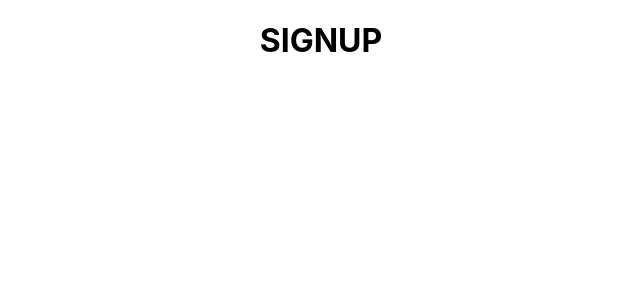
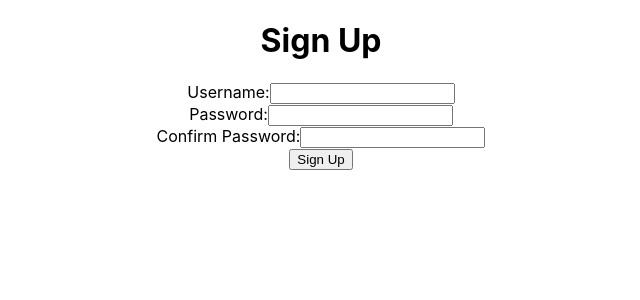
Before and after one commit to beom1995/portfolio-java-fullstack, a React (Create React App) app in the folder front-end/: page /signup in a window 1280 px wide. Shown: the top 300 px of the page, without its empty margins (319-959 px from the left). Built offline with nearby package versions, Linux system fonts and the light colour scheme.

Commit message:
#Fix : front-end js of login, singup, search, tag

```diff
--- a/front-end/src/App.js
+++ b/front-end/src/App.js
@@ -18,7 +18,7 @@ function App() {
         <Route path="/login" element={<Login />} />
         <Route path="/signup" element={<Signup />} />
         <Route path="/search" element={<Search />} />
-        <Route path="/tag/:tagName" element={<Tag />} />
+        <Route path="/tag" element={<Tag />} />
         <Route path="/project/:projectId" element={<Project />} />
         <Route path="/error" element={<Error />} />
       </Routes>
--- a/front-end/src/components/Login.js
+++ b/front-end/src/components/Login.js
@@ -1,10 +1,86 @@
-import react from "react";
+import React, { useState, useEffect } from 'react';
+import { useNavigate, useLocation } from 'react-router-dom';
+import axios from 'axios';
+import { useCookies } from 'react-cookie';
 
-export default function Login() {
+const Login = () => {
+  const [username, setUsername] = useState('');
+  const [password, setPassword] = useState('');
+  const [error, setError] = useState('');
+  const navigate = useNavigate();
+  const location = useLocation();
+  const [cookies, setCookie, removeCookie] = useCookies(['token']);
+  const [isLoggedIn, setIsLoggedIn] = useState(false);
 
-    return (
-        <div>
-            <h1>Welcome</h1>
-        </div>
-    );
-}
+  useEffect(() => {
+    // 쿠키에 토큰이 있으면 로그인 상태로 간주
+    if (cookies.token) {
+      setIsLoggedIn(true);
+    }
+  }, [cookies.token]);
+
+  const handleUsernameChange = (e) => {
+    setUsername(e.target.value);
+  };
+
+  const handlePasswordChange = (e) => {
+    setPassword(e.target.value);
+  };
+
+  const handleLogin = async () => {
+    try {
+      const response = await axios.post('/api/login', {
+        username,
+        password,
+      });
+      // 로그인 성공 시 쿠키에 토큰 저장 및 home 페이지로 이동
+      setCookie('token', response.data.token, { path: '/' });
+      setIsLoggedIn(true);
+      const redirectTo = location.state?.from || '/home';
+      navigate(redirectTo);
+    } catch (error) {
+      setError('Invalid username or password');
+    }
+  };
+
+  const handleSignup = () => {
+    navigate('/signup');
+  };
+
+  const handleLogout = () => {
+    // 쿠키에서 토큰 삭제
+    removeCookie('token');
+    setIsLoggedIn(false);
+    navigate('/login');
+  };
+
+  return (
+    <div>
+      <h1>Welcome</h1>
+      <div>
+        <label htmlFor="username">Username:</label>
+        <input
+          type="text"
+          id="username"
+          value={username}
+          onChange={handleUsernameChange}
+        />
+      </div>
+      <div>
+        <label htmlFor="password">Password:</label>
+        <input
+          type="password"
+          id="password"
+          value={password}
+          onChange={handlePasswordChange}
+        />
+      </div>
+      {error && <div className="error">{error}</div>}
+      <button onClick={handleLogin}>Login</button>
+      <button onClick={handleSignup}>Sign Up</button>
+      {isLoggedIn && <button onClick={handleLogout}>Logout</button>}
+    </div>
+  );
+};
+
+export default Login;
--- a/front-end/src/components/Search.js
+++ b/front-end/src/components/Search.js
@@ -1,10 +1,38 @@
-import react from "react";
+import React, { useState } from 'react';
+import { useNavigate } from 'react-router-dom';
 
-export default function Search() {
+const Search = () => {
+  const [searchTerm, setSearchTerm] = useState('');
+  const navigate = useNavigate();
 
-    return (
-        <div>
-            <h1>SEARCH</h1>
-        </div>
-    );
-}
+  const handleSearchTermChange = (e) => {
+    setSearchTerm(e.target.value);
+  };
+
+  const handleSearch = () => {
+    navigate(`/search?q=${searchTerm}`);
+  };
+
+  const handleKeyPress = (e) => {
+    if (e.key === 'Enter') {
+      handleSearch();
+    }
+  };
+
+  return (
+    <div>
+      <div>
+        <input
+          type="text"
+          placeholder="Search..."
+          value={searchTerm}
+          onChange={handleSearchTermChange}
+          onKeyPress={handleKeyPress}
+        />
+        <button onClick={handleSearch}>Search</button>
+      </div>
+    </div>
+  );
+};
+
+export default Search;
--- a/front-end/src/components/Signup.js
+++ b/front-end/src/components/Signup.js
@@ -1,10 +1,81 @@
-import react from "react";
+import React, { useState } from 'react';
+import { useNavigate } from 'react-router-dom';
+import axios from 'axios';
+import { useCookies } from 'react-cookie';
 
-export default function Signup() {
+const Signup = () => {
+  const [username, setUsername] = useState('');
+  const [password, setPassword] = useState('');
+  const [confirmPassword, setConfirmPassword] = useState('');
+  const [error, setError] = useState('');
+  const navigate = useNavigate();
+  const [cookies, setCookie] = useCookies(['token']);
 
-    return (
-        <div>
-            <h1>SIGNUP</h1>
-        </div>
-    );
-}
+  const handleUsernameChange = (e) => {
+    setUsername(e.target.value);
+  };
+
+  const handlePasswordChange = (e) => {
+    setPassword(e.target.value);
+  };
+
+  const handleConfirmPasswordChange = (e) => {
+    setConfirmPassword(e.target.value);
+  };
+
+  const handleSignup = async () => {
+    if (password !== confirmPassword) {
+      setError('Passwords do not match');
+      return;
+    }
+
+    try {
+      const response = await axios.post('/api/signup', {
+        username,
+        password,
+      });
+      // 회원가입 성공 시 쿠키에 토큰 저장 및 home 페이지로 이동
+      setCookie('token', response.data.token, { path: '/' });
+      navigate('/home');
+    } catch (error) {
+      setError('Failed to sign up');
+    }
+  };
+
+  return (
+    <div>
+      <h1>Sign Up</h1>
+      <div>
+        <label htmlFor="username">Username:</label>
+        <input
+          type="text"
+          id="username"
+          value={username}
+          onChange={handleUsernameChange}
+        />
+      </div>
+      <div>
+        <label htmlFor="password">Password:</label>
+        <input
+          type="password"
+          id="password"
+          value={password}
+          onChange={handlePasswordChange}
+        />
+      </div>
+      <div>
+        <label htmlFor="confirmPassword">Confirm Password:</label>
+        <input
+          type="password"
+          id="confirmPassword"
+          value={confirmPassword}
+          onChange={handleConfirmPasswordChange}
+        />
+      </div>
+      {error && <div className="error">{error}</div>}
+      <button onClick={handleSignup}>Sign Up</button>
+    </div>
+  );
+};
+
+export default Signup;
--- a/front-end/src/components/Tag.js
+++ b/front-end/src/components/Tag.js
@@ -1,10 +1,35 @@
-import react from "react";
+import React, { useState, useEffect } from 'react';
+import { useNavigate } from 'react-router-dom';
 
-export default function Tag() {
+const Tag = () => {
+    const [tags, setTags] = useState([
+        { id: 1, name: 'CSS' },
+        { id: 2, name: 'HTML' },
+        { id: 3, name: 'Java' },
+        { id: 4, name: 'JavaScript' },
+        { id: 5, name: 'Python' },
+        { id: 6, name: 'React' },
+        { id: 7, name: 'Node.js' },
+        { id: 8, name: 'Ruby' },
+      ]);
+  const navigate = useNavigate();
 
-    return (
-        <div>
-            <h1>~Tag Search~</h1>
-        </div>
-    );
-}
+  const handleTagClick = (tagName) => {
+    navigate(`/search?q=${tagName}`);
+  };
+
+  return (
+    <div>
+      <h1>Browse Tags</h1>
+      <div>
+        {tags.map((tag) => (
+          <div key={tag.id} onClick={() => handleTagClick(tag.name)}>
+            <h3>{tag.name}</h3>
+          </div>
+        ))}
+      </div>
+    </div>
+  );
+};
+
+export default Tag;
```
